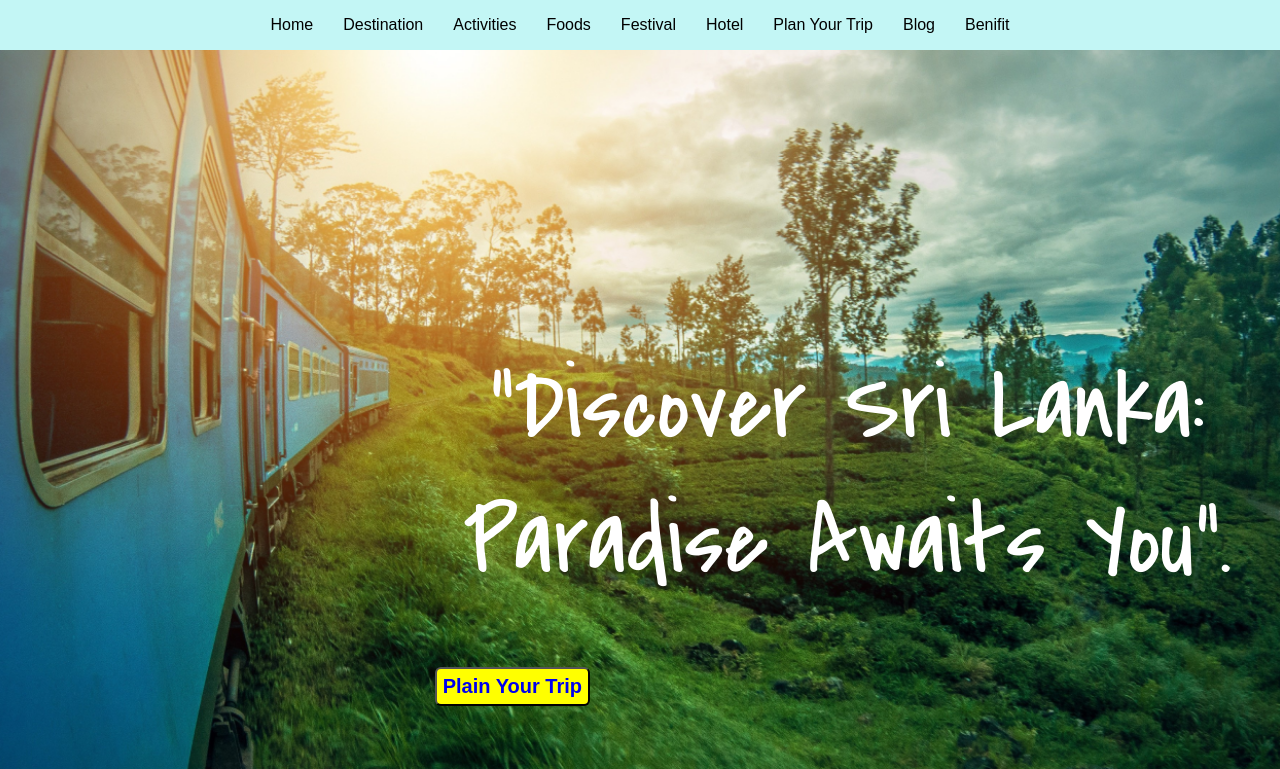
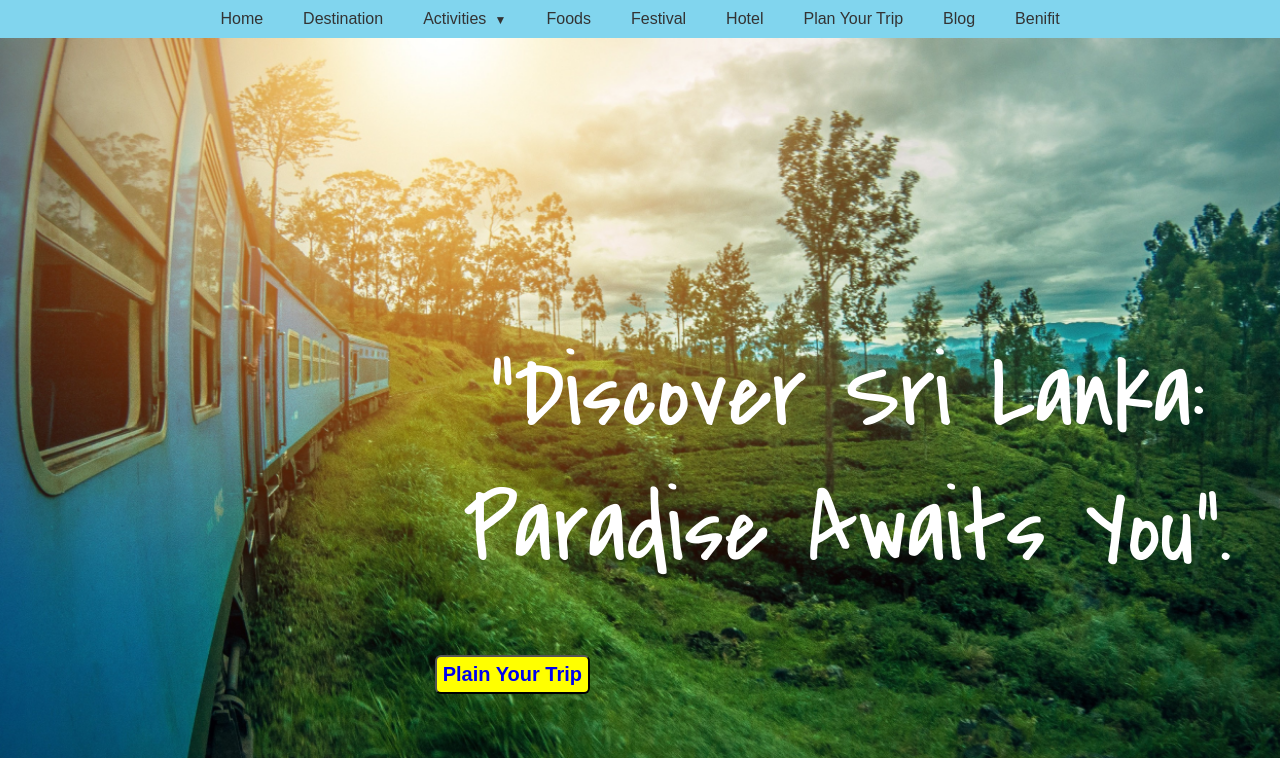
Before and after one commit to wathsaladmpgj/Tourism-Website-Hackathon-, a PHP site: page /home_page.php in a window 1280 px wide; the page is wider, and only the part inside the window is pictured. Shown: the top 769 px of that part. Run offline with PHP 8.4, Linux system fonts and the light colour scheme; data that the repository does not hold is empty.

Commit message:
navigation design

```diff
--- a/home_page.php
+++ b/home_page.php
@@ -12,11 +12,18 @@
       <ul class="nav-links">
           <li><a href="./home_page.php">Home</a></li>
           <li><a href="./destination_page_1.html">Destination</a></li>
-          <li><a href="#">Activities</a></li>
-          <li><a href="#">Foods</a></li>
+          <li class="nav-item">
+            <a href="#">Activities</a>
+            <ul>
+                <li><a href="./adventure.php">Adventure</a></li>
+                <li><a href="./relaxation.html">Relaxation</a></li>
+                <li><a href="./cultrul.html">Cultural </a></li>
+            </ul>
+          </li>
+          <li><a href="./food_page.html">Foods</a></li>
           <li><a href="#">Festival</a></li>
           <li><a href="#">Hotel</a></li>
-          <li><a href="#">Plan Your Trip</a></li>
+          <li><a href="./plan_your_trip.php">Plan Your Trip</a></li>
           <li><a href="#">Blog</a></li>
           <li><a href="">Benifit</a></li>
       </ul>
--- a/nav_fotter.css
+++ b/nav_fotter.css
@@ -1,27 +1,82 @@
-/* Navigation Bar */
+/* General Reset */
+body {
+  margin: 0;
+  padding: 0;
+  font-family: Arial, sans-serif;
+}
+
+/* Navbar Styles */
 .navbar {
-    background-color: #c3f6f5;
-    color: black;
-    padding: 1rem 0;
+  background-color: #81d5ee;
+  padding: 10px 20px;
+  box-shadow: 0 2px 5px rgba(0, 0, 0, 0.1);
 }
 
 .nav-links {
-    display: flex;
-    justify-content: center;
-    list-style: none;
-    margin: 0;
-    padding: 0;
+  list-style: none;
+  display: flex;
+  justify-content: center;
+  gap: 20px;
+  margin: 0;
+  padding: 0;
 }
 
 .nav-links li {
-    margin: 0 15px;
+  position: relative; /* Needed for dropdown positioning */
 }
 
 .nav-links a {
-    color: #000;
-    text-decoration: none;
-    font-size: 1rem;
+  text-decoration: none;
+  color: #333;
+  font-size: 16px;
+  padding: 5px 10px;
+  font-weight: 500;
+  transition: color 0.3s ease;
 }
-nav ul li a:hover {
-    color: blue;
+
+.nav-links a:hover {
+  color: #007BFF; /* Highlight on hover */
 }
+
+/* Dropdown Menu Styles */
+.nav-item ul {
+  display: none; /* Hidden by default */
+  position: absolute;
+  top: 100%; /* Position below the parent item */
+  left: 0;
+  background-color: #ffffff;
+  border: 1px solid #ccc;
+  padding: 0;
+  margin: 0;
+  list-style: none;
+  box-shadow: 0 2px 5px rgba(0, 0, 0, 0.1);
+}
+
+.nav-item ul li a {
+  display: block;
+  padding: 10px 20px;
+  color: #333;
+  font-size: 14px;
+  white-space: nowrap; /* Prevent text wrapping */
+}
+
+.nav-item ul li a:hover {
+  background-color: #f0f0f0;
+  color: #007BFF;
+}
+
+/* Show dropdown on hover */
+.nav-item:hover ul {
+  display: block;
+}
+
+/* Dropdown arrow for main item */
+.nav-item > a::after {
+  content: " ▼"; /* Add a dropdown arrow */
+  font-size: 12px;
+  margin-left: 5px;
+}
+
+.nav-item ul li a::after {
+  content: none; /* Remove arrow from child items */
+}
```
